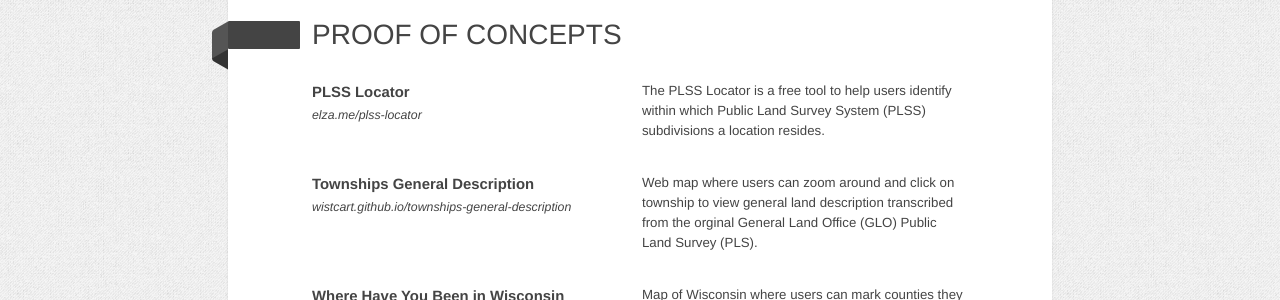
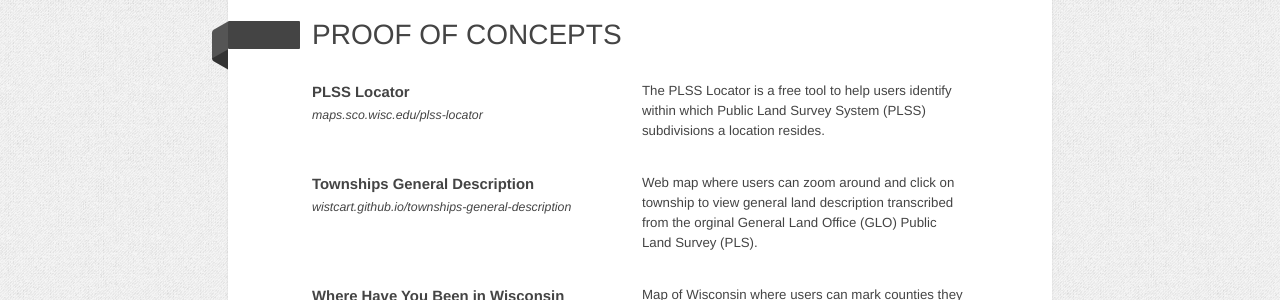
Before and after one commit to HaydenElza/haydenelza.github.io, a Jekyll site: the page built from index.html, in a window 1280 px wide and 900 px high, scrolled down 1068 px. Shown: the part 152-452 px from the top of the window. Built offline with Jekyll 4.4.1, drawn with Linux system fonts in a browser that asks for light colours; nearby versions of some CDN libraries.

Commit message:
Update index.html

```diff
--- a/index.html
+++ b/index.html
@@ -384,7 +384,7 @@ description: Just a rural Wisconsinite making his way through the world solving
 		<div class="list-item">
 			<div class="list-head">
 				<div class="list-title">PLSS Locator</div>
-				<div class="list-link"><a target="_blank" href="https://elza.me/plss-locator/">elza.me/plss-locator</a></div>
+				<div class="list-link"><a target="_blank" href="https://maps.sco.wisc.edu/plss-locator/">maps.sco.wisc.edu/plss-locator</a></div>
 			</div>
 			<div class="list-description">The PLSS Locator is a free tool to help users identify within which Public Land Survey System (PLSS) subdivisions a location resides.</div>
 		</div>
```
